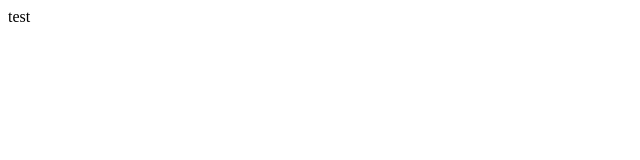
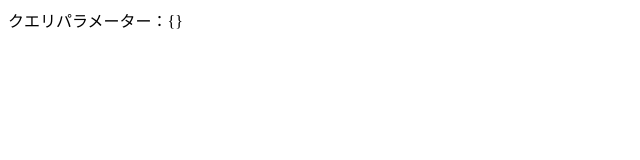
Before and after one commit to dit-yoshida-ryoto/line-mini-app-test, a plain HTML site: page index.html in a window 1280 px wide. Shown: the whole page, without its empty margins (0-640 px from the left). Drawn offline with Linux system fonts and the light colour scheme.

Commit message:
クエリパラメーター表示

```diff
--- a/index.html
+++ b/index.html
@@ -6,6 +6,12 @@
     <title>Document</title>
 </head>
 <body>
-    test
+    クエリパラメーター：<span id="qp"></span>
+    <script>
+        const params = new URLSearchParams(window.location.search);
+        const query = Object.fromEntries(params.entries());
+        const text = JSON.stringify(params);
+        document.getElementById("qp").textContent = text;
+    </script>
 </body>
 </html>
```
